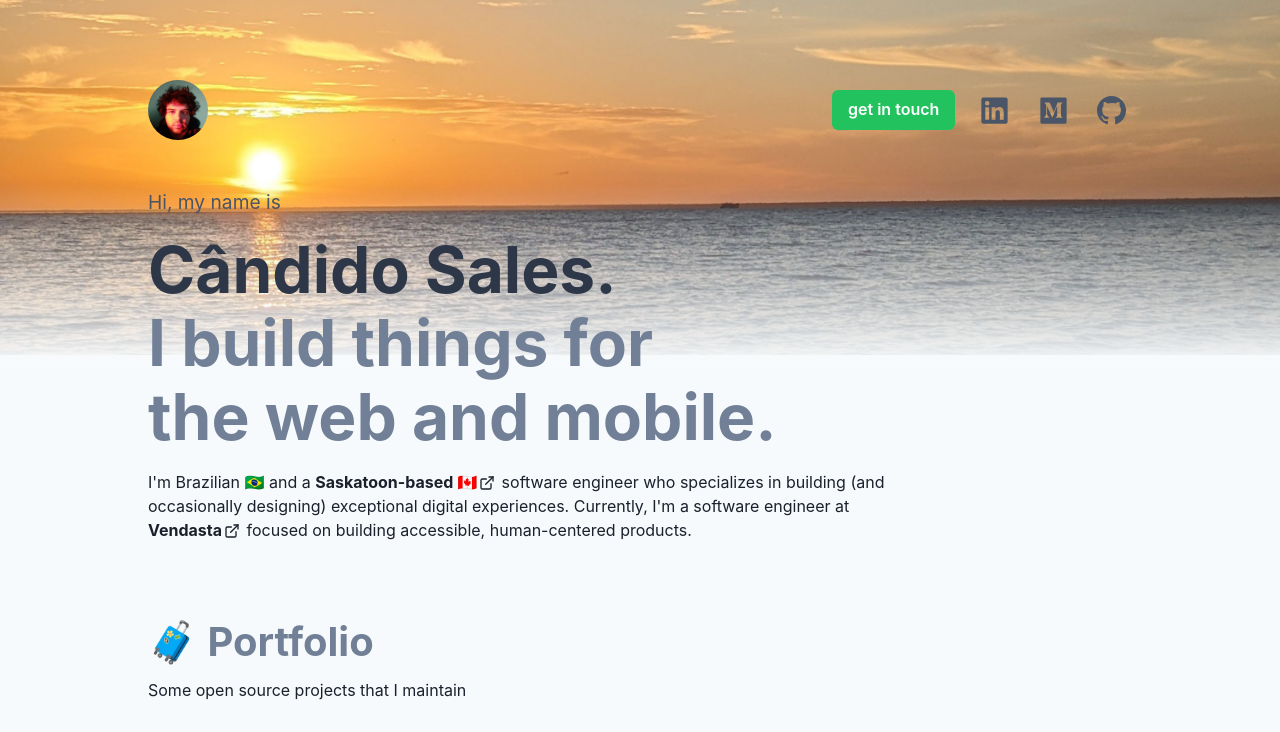
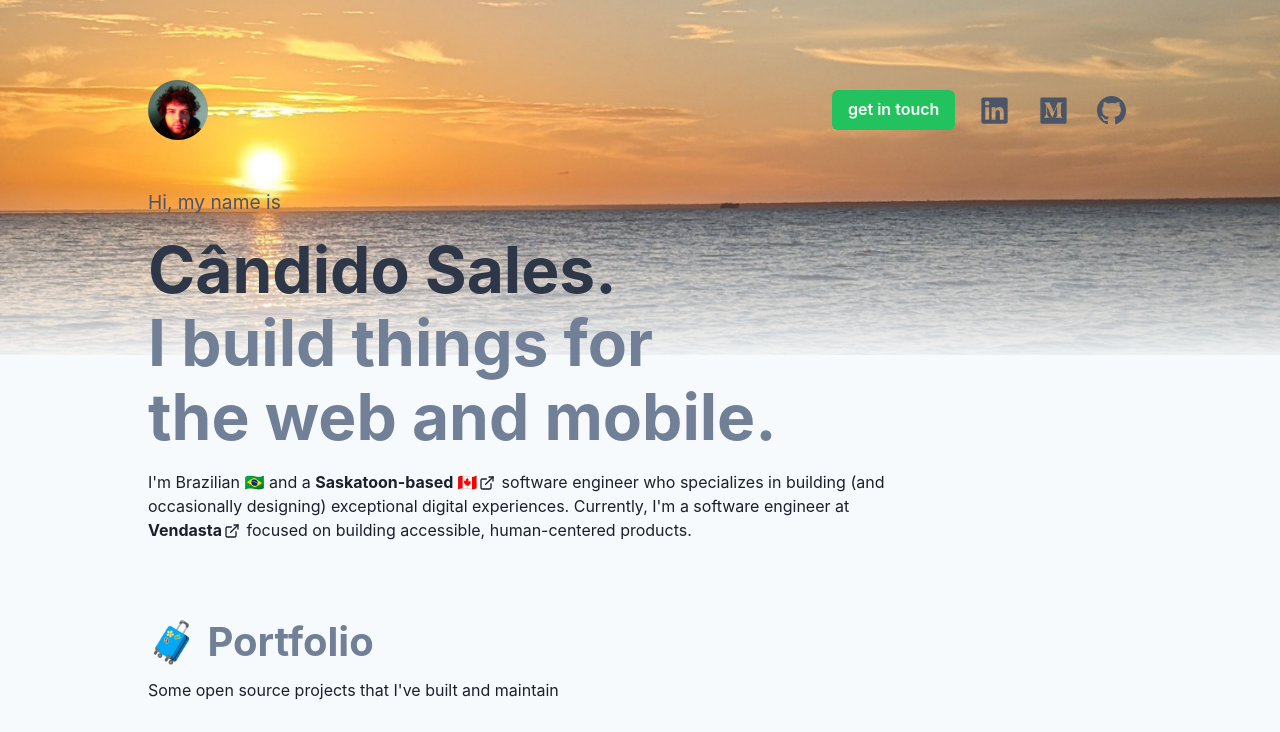
Before and after one commit to candidosales/personal-blog, a Next.js app: page / in a window 1280 px wide. Shown: the top 732 px of the page. Built offline with nearby package versions, Linux system fonts and the light colour scheme; grey boxes are pictures that could not be loaded.

Commit message:
improve text

```diff
--- a/pages/index.tsx
+++ b/pages/index.tsx
@@ -44,7 +44,7 @@ export default function Home() {
             <section className="grid">
               <div className="grid-header">
                 <h3>🧳 Portfolio</h3>
-                <p>Some open source projects that I maintain</p>
+                <p>Some open source projects that I've built and maintain</p>
               </div>
               <SimpleGrid
                 className="portfolios"
```
